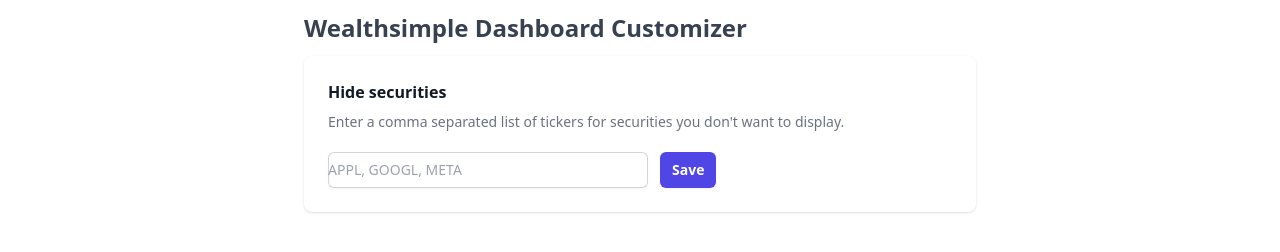
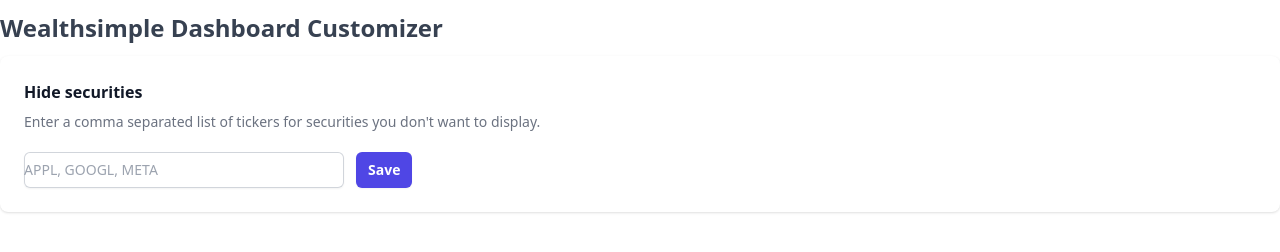
Before and after one commit to stevedya/wealthsimple-dashboard-customizer, a browser extension: page index.html in a window 1280 px wide. Drawn offline with Linux system fonts and the light colour scheme.

Commit message:
Remove max width

```diff
--- a/index.html
+++ b/index.html
@@ -10,7 +10,7 @@
 </head>
 
 <body>
-  <main class="container mx-auto max-w-2xl m-3 w-2xl">
+  <main class="container mx-auto m-3">
     <h1 class="text-2xl font-bold mb-3 text-gray-700">Wealthsimple Dashboard Customizer</h1>
     <div class="bg-white shadow sm:rounded-lg">
       <div class="px-4 py-5 sm:p-6">
```
